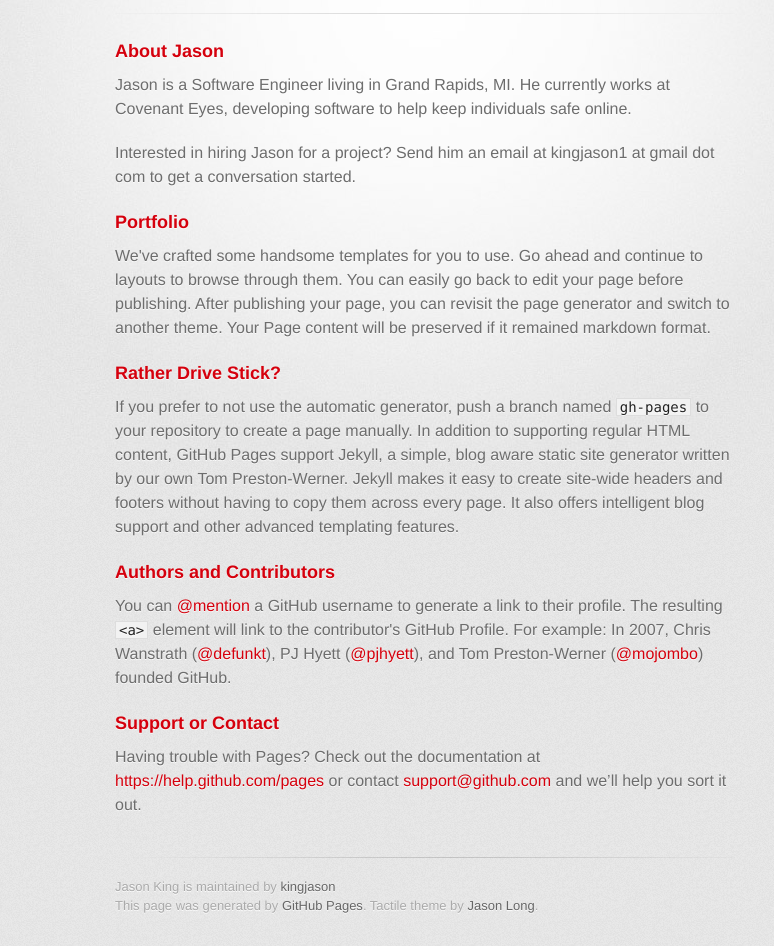
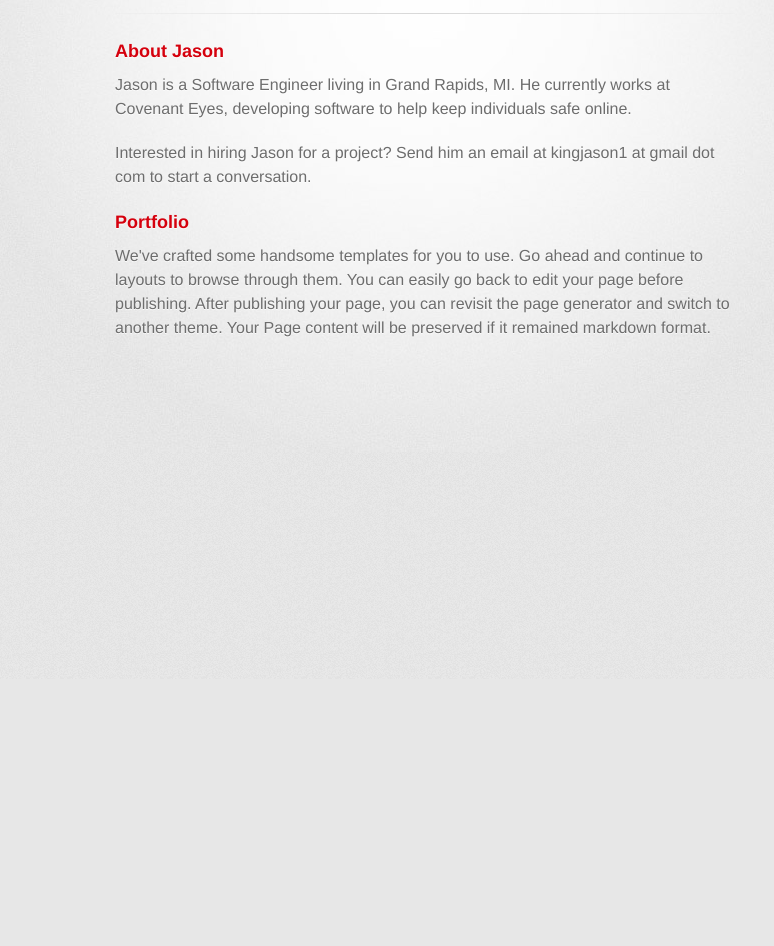
Before and after one commit to kingjason/jasonking.me, a plain HTML site: page index.html in a window 1280 px wide. Shown: the part 121-1067 px from the top of the page, without its empty margins (215-989 px from the left). After the commit the page ends 800 px from the top, so only its background shows below. Drawn offline with Linux system fonts and the light colour scheme; a web font is replaced by a local one.

Commit message:
Update index.html

```diff
--- a/index.html
+++ b/index.html
@@ -29,32 +29,15 @@
 
 <p>Jason is a Software Engineer living in Grand Rapids, MI.  He currently works at Covenant Eyes, developing software to help keep individuals safe online.</p>
 
-<p>Interested in hiring Jason for a project?  Send him an email at kingjason1 at gmail dot com to get a conversation started.</p>
+<p>Interested in hiring Jason for a project?  Send him an email at kingjason1 at gmail dot com to start a conversation.</p>
 <h3>
 <a id="designer-templates" class="anchor" href="#designer-templates" aria-hidden="true"><span class="octicon octicon-link"></span></a>Portfolio</h3>
 
 <p>We've crafted some handsome templates for you to use. Go ahead and continue to layouts to browse through them. You can easily go back to edit your page before publishing. After publishing your page, you can revisit the page generator and switch to another theme. Your Page content will be preserved if it remained markdown format.</p>
 
-<h3>
-<a id="rather-drive-stick" class="anchor" href="#rather-drive-stick" aria-hidden="true"><span class="octicon octicon-link"></span></a>Rather Drive Stick?</h3>
-
-<p>If you prefer to not use the automatic generator, push a branch named <code>gh-pages</code> to your repository to create a page manually. In addition to supporting regular HTML content, GitHub Pages support Jekyll, a simple, blog aware static site generator written by our own Tom Preston-Werner. Jekyll makes it easy to create site-wide headers and footers without having to copy them across every page. It also offers intelligent blog support and other advanced templating features.</p>
-
-<h3>
-<a id="authors-and-contributors" class="anchor" href="#authors-and-contributors" aria-hidden="true"><span class="octicon octicon-link"></span></a>Authors and Contributors</h3>
-
-<p>You can <a href="https://github.com/blog/821" class="user-mention">@mention</a> a GitHub username to generate a link to their profile. The resulting <code>&lt;a&gt;</code> element will link to the contributor's GitHub Profile. For example: In 2007, Chris Wanstrath (<a href="https://github.com/defunkt" class="user-mention">@defunkt</a>), PJ Hyett (<a href="https://github.com/pjhyett" class="user-mention">@pjhyett</a>), and Tom Preston-Werner (<a href="https://github.com/mojombo" class="user-mention">@mojombo</a>) founded GitHub.</p>
-
-<h3>
-<a id="support-or-contact" class="anchor" href="#support-or-contact" aria-hidden="true"><span class="octicon octicon-link"></span></a>Support or Contact</h3>
-
-<p>Having trouble with Pages? Check out the documentation at <a href="https://help.github.com/pages">https://help.github.com/pages</a> or contact <a href="mailto:support@github.com">support@github.com</a> and we’ll help you sort it out.</p>
         </section>
 
-        <footer>
-          Jason King is maintained by <a href="https://github.com/kingjason">kingjason</a><br>
-          This page was generated by <a href="http://pages.github.com">GitHub Pages</a>. Tactile theme by <a href="https://twitter.com/jasonlong">Jason Long</a>.
-        </footer>
+
 
 
       </div>
```
